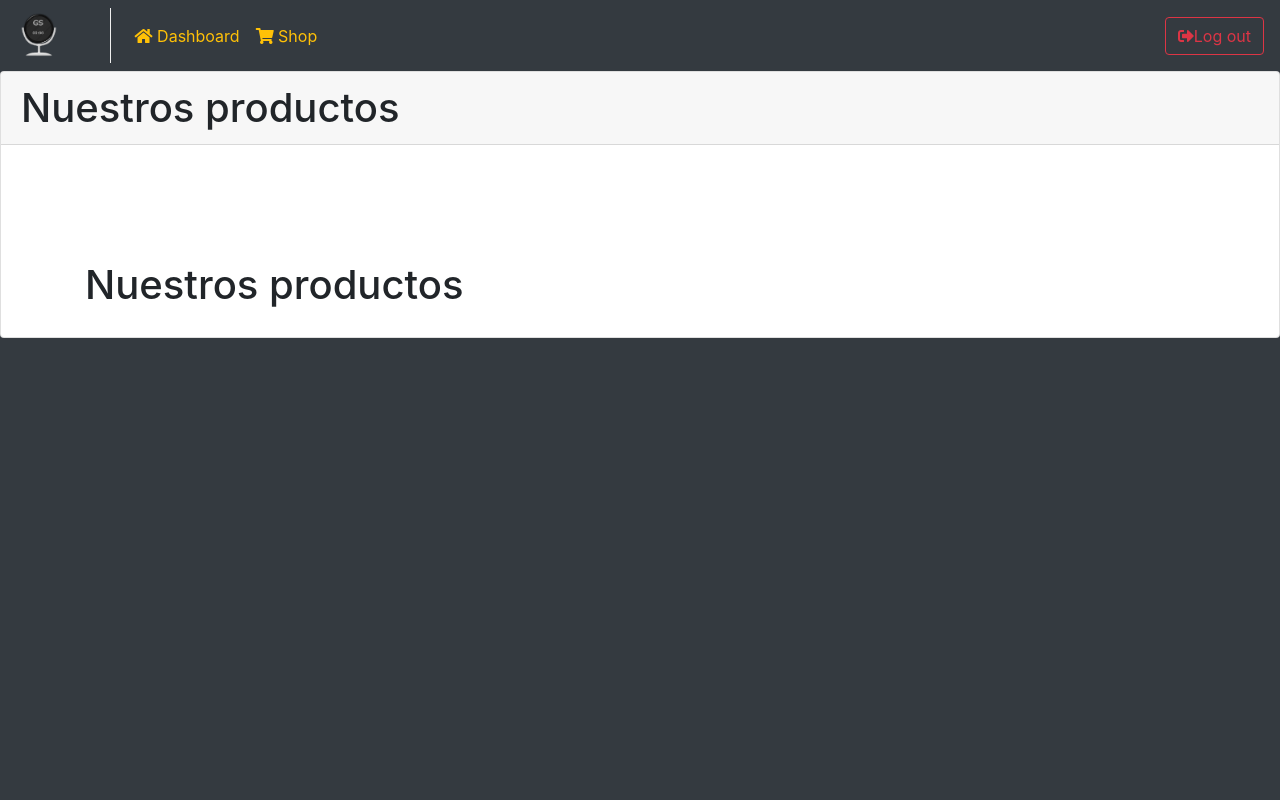
After one commit to Glasmart/glasmart_webApp, a Django app: page /dashboard/shop in a window 1280 px wide. The commit adds this page. Run offline with Django 3.2, Linux system fonts and the light colour scheme; the visitor is signed in with stand-in values (Sample User, id 1); data that the repository does not hold is empty; some libraries are stand-ins or nearby versions.

Commit message:
Paypal - tienda implementados (modelo de productos creado)

```diff
--- a/dashboard/models.py
+++ b/dashboard/models.py
@@ -4,8 +4,8 @@ from django.db import models
 class Card(models.Model):
 
     # Atributos
-    name = models.TextField(null=False, default='')
-    iconClass = models.TextField(null=False, default='')
+    name = models.CharField(max_length=150,unique=True)
+    iconClass = models.CharField(max_length=150)
     url = models.URLField(null=False, default='')
     is_active = models.BooleanField(default=True)
     create_at = models.DateField(auto_now_add=True)
--- a/dashboard/views.py
+++ b/dashboard/views.py
@@ -3,7 +3,7 @@ from django.contrib.auth.decorators import login_required
 from django.shortcuts import render, redirect
 
 # Models
-from login.models import User
+from login.models import User, Products
 from dashboard.models import Card
 # Create your views here.
 
@@ -12,13 +12,18 @@ def home(request):
     _user = User.objects.get(id=request.user.id)
     user_cards= _user.profile.cards.all()
 
-    return render(request,'dashboard/index.html',{'userCards':user_cards})
+    return render(request,'dashboard/dashboard.html',{'userCards':user_cards})
 
 @login_required
 def turn_card(request):
 
     return render(request,'dashboard/index.html')
 
+
+@login_required
+def shop(request):
+    productos = Products.objects.all()
+    return render(request, 'dashboard/shop.html',{'productos':productos})
 
 @login_required
 def create_first_cards(request):
--- a/glasmart/urls.py
+++ b/glasmart/urls.py
@@ -28,6 +28,7 @@ urlpatterns = [
     path('dashboard/home/', dashboards_views.home, name='home'),
     path('dashboard/turn_card/', dashboards_views.turn_card, name='turn_card'),
     path('dashboard/first_cards', dashboards_views.create_first_cards, name="first_cards"),
+    path('dashboard/shop', dashboards_views.shop, name="logged_shop"),
 
     # Reset passwords
      path(
--- a/login/views.py
+++ b/login/views.py
@@ -41,7 +41,7 @@ def login_view(request):
 def logout_view(request):
     """ Logout a user """
     logout(request)
-    return redirect('')
+    return render(request, 'login/login.html')
 
 
 def signin(request):
--- /dev/null
+++ b/templates/dashboard/shop.html
@@ -0,0 +1,111 @@
+{% extends 'dashboard/index.html' %}
+{% load static %}
+{% block head_content %}
+    <title>Shop</title>
+    <script src='https://www.paypal.com/sdk/js?client-id=AaunXvBKecuX0RY-bFsDopIdNJ1Yt5lQHNqtWuZDqHskWGO4YW6-sKj98nzveyebl3akQjtA88l0VCOz&currency=MXN'></script>
+{% endblock head_content %}
+
+{% block container %}
+<div class="card">
+    <h1 class="card-header">Nuestros productos</h1>
+    <div class="card-body">
+
+        <!-- <div id="carouselExampleSlidesOnly" class="carousel slide" data-ride="carousel">
+            <div class="carousel-inner">
+              <div class="carousel-item active">
+                <img class="d-block w-100" src="https://image.freepik.com/vector-gratis/dama-narcisista-pie-espejo_74855-5275.jpg"
+                  alt="First slide">
+              </div>
+              <div class="carousel-item">
+                <img class="d-block w-100"
+                  src="https://image.freepik.com/vector-gratis/mujer-feliz-mirandose-espejo_74855-7520.jpg" alt="Second slide">
+              </div>
+              <div class="carousel-item">
+                <img class="d-block w-100"
+                  src="https://image.freepik.com/vector-gratis/hombre-alta-autoestima-mirando-espejo_23-2148714424.jpg"
+                  alt="Third slide">
+              </div>
+            </div>
+          </div> -->
+
+          <div class="container mt-5 pt-5">
+            <h1>Nuestros productos</h1>
+            <div class="row">
+              {% for producto in productos %}
+                <div class="card col-lg-4 col-sm-12">
+                  <div class="card-body blockquote">
+                    <h2>{{producto.name}}</h2>
+                    <img src="{% static producto.img_url %}" alt="">
+                    <p class="font-italic mt-3 text-justify">{{producto.description}}</p>
+                    <br>
+                    <div class="card-footer">
+
+                      <p class="alert alert-dark font-weight-bold text-right">Precio: ${{producto.price}}</p>
+                      <button class="btn btn-info"><i class="fa fa-info-circle"></i> Información</button>
+                      <form action="http://www.sandbox.paypal.com/cgi-bin/webscr" method="post" target="_top">
+                          <!-- Identify your business so that you can collect the payments. -->
+                          <input type="hidden" name="business" value="RAWSGAZNUR8AA"> <!-- Add your PayPal Seller/Business email address Required-->
+                          <!-- Specify a Buy Now button. -->
+                          <input type="hidden" name="cmd" value="_xclick">
+                          <!-- Specify details about the item that buyers will purchase. -->
+                          <input type="hidden" name="item_name" value="{{producto.name}}" > <!-- Add Description e.g your room type Required-->
+                          <input type="hidden" name="amount" value="{{producto.price}}"> <!-- Dynamically add Total Amount Required-->
+                          <input type="hidden" name="currency_code" value="MXN"> <!-- Update to your currency -->
+                          <input id="invoice" type="hidden" value="" name="invoice"> <!-- Add Unique invoice for each transaction -->
+                          <input type="hidden" name="notify_url" value="www.yourwebsite.com/ipn.php"> <!-- Please add IPN URL You can use this service to automate back-office and administrative functions, including fulfilling orders, tracking customers, and providing status and other information related to transactions. -->
+                          <input type='hidden' name='cancel_return' value='' /> <!-- Take customers to this URL when they cancel their checkout -->
+                          <input type='hidden' name='return' value='' /> <!-- Take customers to this URL when they finish their checkout  -->
+                          <!-- Display the payment button. -->
+                          <!-- <input type="image" name="submit" border="0" src="https://www.paypalobjects.com/en_US/i/btn/btn_buynow_LG.gif" alt="PayPal - The safer, easier way to pay online"> -->
+                          <button class="btn btn-success" type="submit"><i class="fab fa-cc-paypal"></i> Comprar</button>
+                      </form>
+
+                      <!-- Modal -->
+                    </div>
+                  </div>
+                </div>
+
+              {% endfor %}
+
+            </div>
+
+            <!-- <div class="card">
+              <div class="card-body">
+                <div class="row">
+                  <div class="col-lg-3 col-md-4 col-sm-6">
+                    <img src="{% static 'img/12x15.png'%}" alt="12x15cm">
+                    <p class="text-justify ">
+                      {% lorem %}
+                    </p>
+                    <a href="{% url 'login' %}" class="btn btn-info">Comprar</a>
+                  </div>
+                  <div class="col-lg-3 col-md-4 col-sm-6">
+                    <img src="{% static 'img/16x20.png'%}" alt="12x15cm">
+                    <p class="text-justify ">
+                      {% lorem %}
+                    </p>
+                    <a href="{% url 'login' %}" class="btn btn-info">Comprar</a>
+                  </div>
+                  <div class="col-lg-3 col-md-4 col-sm-6">
+                    <img src="{% static 'img/24x24.png'%}" alt="12x15cm">
+                    <p class="text-justify ">
+                      {% lorem %}
+                    </p>
+                    <a href="{% url 'login' %}" class="btn btn-info">Comprar</a>
+                  </div>
+                  <div class="col-lg-3 col-md-4 col-sm-6">
+                    <img src="{% static 'img/35x28.png'%}" alt="12x15cm">
+                    <p class="text-justify ">
+                      {% lorem %}
+                    </p>
+                    <a href="{% url 'login' %}" class="btn btn-info">Comprar</a>
+                  </div>
+
+                </div>
+              </div>
+            </div>
+          </div> -->
+
+    </div>
+</div>
+{% endblock container %}
--- a/templates/login/login.html
+++ b/templates/login/login.html
@@ -14,6 +14,12 @@
                 <img class="" src="{% static "img/login.png" %}" alt="" height="250">
             </div>
             <div class="col-md-6 col-lg-6 col-sm-12">
+                {% if error %}
+                    <div class="alert alert-danger">
+                        <h3><i class="fa fa-exclamation-triangle"></i> {{error}} </h3>
+                    </div>
+
+                {% endif %}
                 <form action="{% url 'login' %}" method="POST">
                     {% csrf_token %}
                     <div class="form-group">
--- a/templates/navbarlogged.html
+++ b/templates/navbarlogged.html
@@ -1,19 +1,24 @@
 {% load static %}
-<nav class="navbar navbar-dark bg-dark navbar-expand-lg fixed-top" id="main-navbar">
-    <div class="container">
-        <a class="navbar-brand pr-5" style="border-right: 1px solid #efefef;" href="{% url 'index' %}">
-            <img src="{% static "img/glasmart_logo.png" %}" height="45" class="d-inline-block align-top"/>
-        </a>
-        <div class="collapse navbar-collapse">
+<nav class="navbar navbar-expand-lg navbar-dark bg-dark">
+    <a class="navbar-brand pr-5" style="border-right: 1px solid #efefef;" href="{% url 'index' %}">
+        <img src="{% static "img/glasmart_logo.png" %}" height="45" class="d-inline-block align-top"/>
+    </a>
 
-            <ul class="navbar-nav my-lg-0 float-right">
-                <li class="nav-item dropdown mega-dropdown">
-                    <a href="{% url 'logout'%}" class="text-warning"><i class="fa fa-2x fa-sign-out" aria-hidden="true"></i> Log out </a>
-                </li>
+    <button class="navbar-toggler btn-outline-warning" type="button" data-toggle="collapse" data-target="#navbarSupportedContent" aria-controls="navbarSupportedContent" aria-expanded="false" aria-label="Toggle navigation">
+      <span class="navbar-toggler-icon"></span>
+    </button>
 
-
-            </ul>
-        </div>
-
+    <div class="collapse navbar-collapse" id="navbarSupportedContent">
+        <ul class="navbar-nav mr-auto">
+            <li class="nav-item active">
+                <a class="nav-link text-warning" href="{% url 'home'%}"><i class="fa fa-home"></i> Dashboard <span class="sr-only">(current)</span></a>
+            </li>
+            <li class="nav-item">
+                <a class="nav-link text-warning" href="{% url 'logged_shop'%}"><i class="fa fa-shopping-cart"></i> Shop</a>
+            </li>
+        </ul>
     </div>
+    <form class="form-inline my-2 my-lg-0" action="{% url 'logout' %}">
+        <button class="btn btn-outline-danger my-2 my-sm-0" type="submit"><i class="fa fa-sign-out-alt"></i>Log out</button>
+    </form>
 </nav>
```
Also changed, not shown: login/admin.py (+29 -24 lines), login/models.py (+30 -8 lines), templates/dashboard/dashboard.html (added, +46 -0 lines), templates/dashboard/index.html (+4 -37 lines), templates/shop.html (+4 -4 lines), templates/dashboard/buy_product.html (added), templates/dashboard/paypal.html (added).
